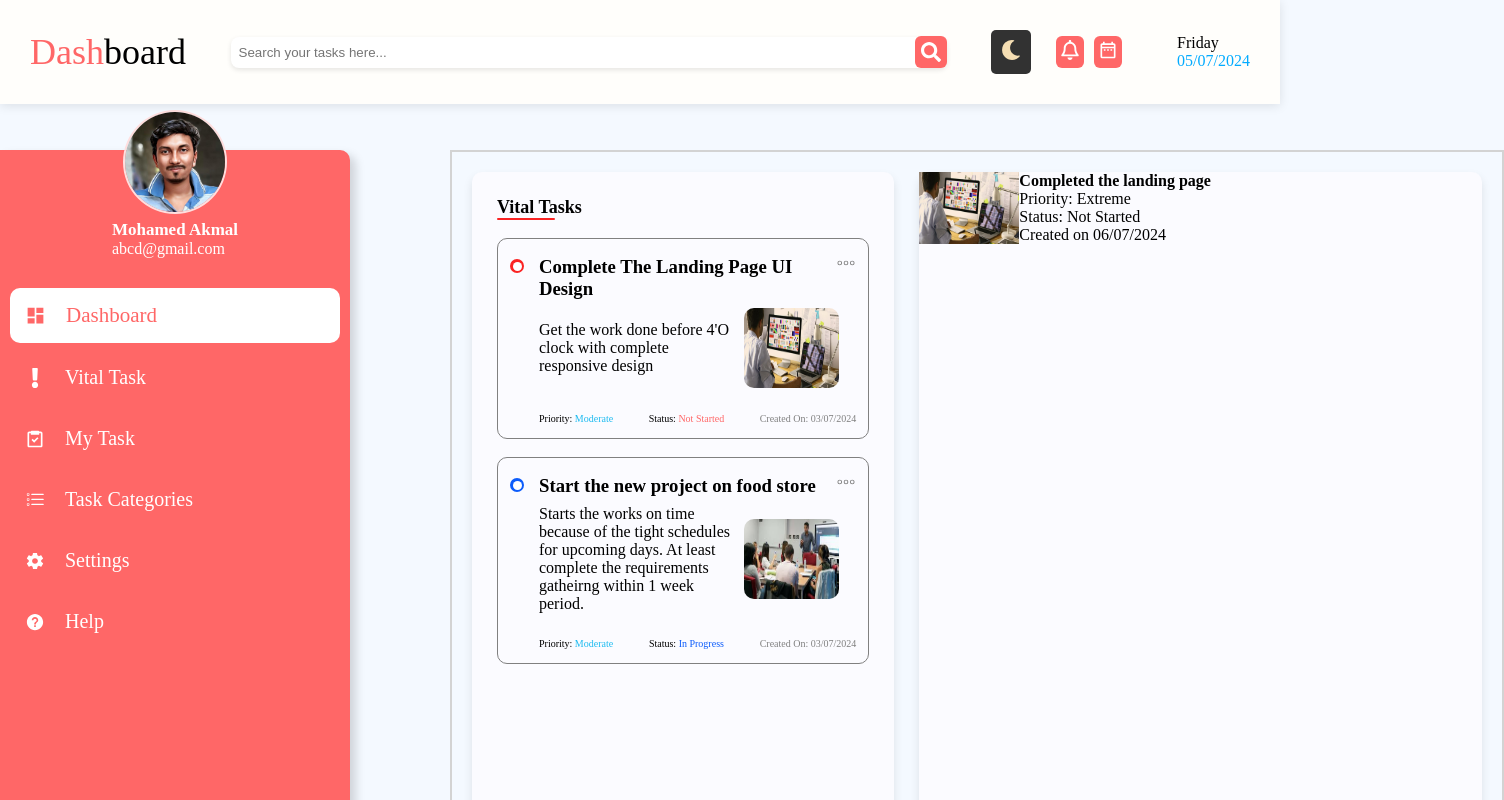
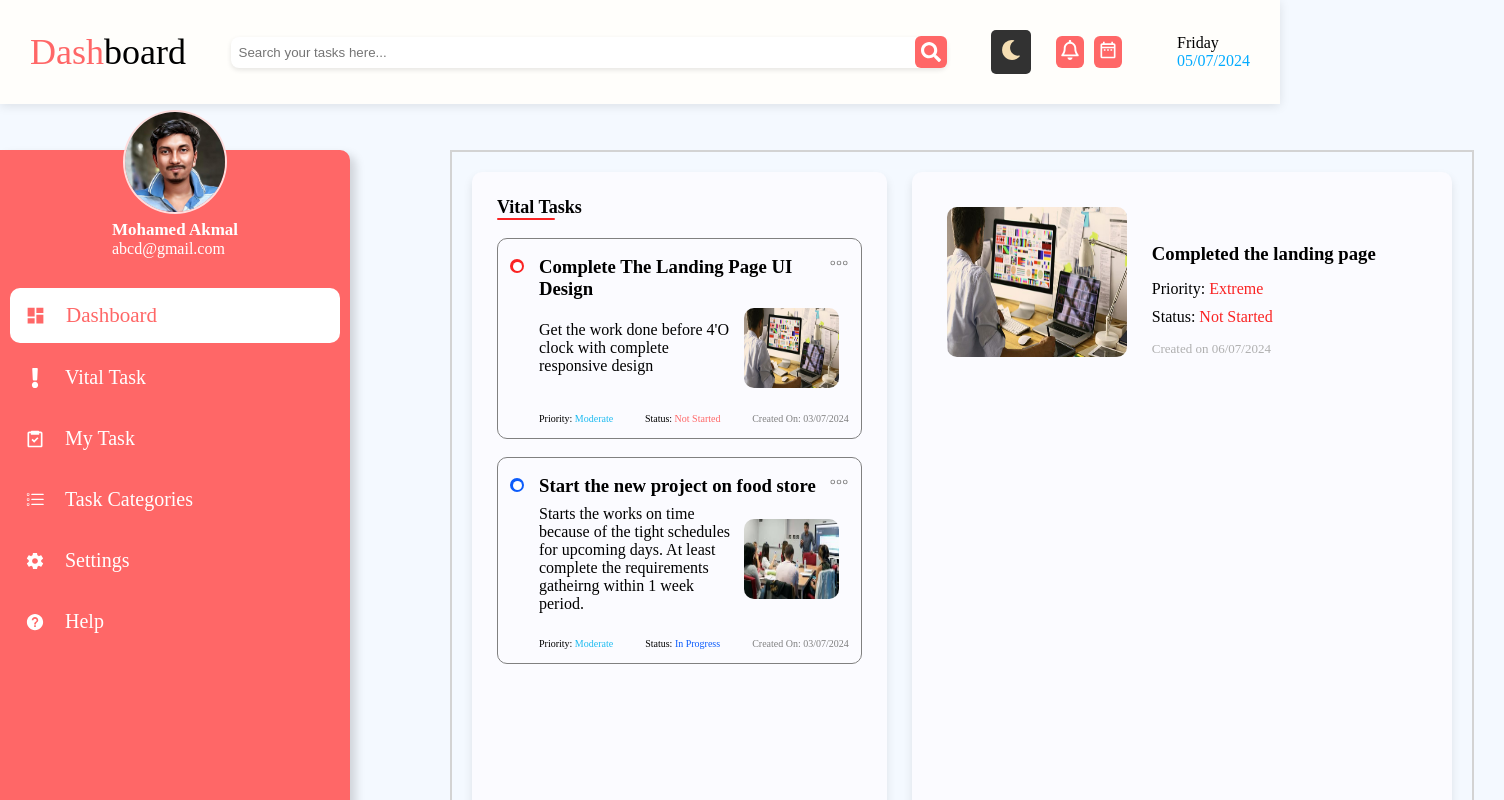
Before and after one commit to Akmal1796/ToDoApp, a React (Vite) app: page / in a window 1280 px wide. Shown: the top 800 px of the page, 1504 px wide, since content can reach past the window. Built offline with nearby package versions, Linux system fonts and the light colour scheme.

Commit message:
Completed the header section of the right side of the vital task section

```diff
--- a/src/Components/VitalTask.css
+++ b/src/Components/VitalTask.css
@@ -137,20 +137,46 @@
 /* Progress Bar section Styles */
 
 .vital-completed-tasks-container {
-    height: 751px;
+    height: 681px;
     background-color: rgb(251, 251, 255);
     box-shadow: 0 5px 10px rgba(0, 0, 0, 0.1);
     border-radius: 10px;
-    width: 580px;
+    width: 480px;
     border: none;
     margin-top: 0;
     margin-left: 25px;
+    padding: 35px;
 }
 
 .complete-header {
     display: flex;
+    align-items: flex-end;
+}
+
+.complete-header-dsicription {
+    display: flex;
+    flex-direction: column;
+    gap: 15px;
 }
 
 .completed-img {
-    width: 100px;
+    height: 150px;
+    width: 180px;
+    border-radius: 10px;
+    margin-right: 25px;
 }
+
+.complete-status {
+    display: flex;
+    flex-direction: column;
+    gap: 10px;
+}
+
+.complete-status span {
+    color: #fa2323;
+}
+
+.complete-created-date {
+    color: rgb(175, 175, 175);
+    font-size: 13px;
+}
--- a/src/Components/VitalTask.jsx
+++ b/src/Components/VitalTask.jsx
@@ -81,13 +81,13 @@ const VitalTask = () => {
       <div className='vital-completed-tasks-container'>
         <div  className='complete-header'>
           <img src={UIDesign} className='completed-img'/>
-          <div>
-            <h4>Completed the landing page</h4>
-            <div>
+          <div className='complete-header-dsicription'>
+            <h3>Completed the landing page</h3>
+            <div className='complete-status'>
               <p>Priority: <span>Extreme</span></p>
               <p>Status: <span>Not Started</span></p>
             </div>
-            <p>Created on 06/07/2024</p>
+            <p className='complete-created-date'>Created on 06/07/2024</p>
           </div>
         </div>
         <div></div>
```
